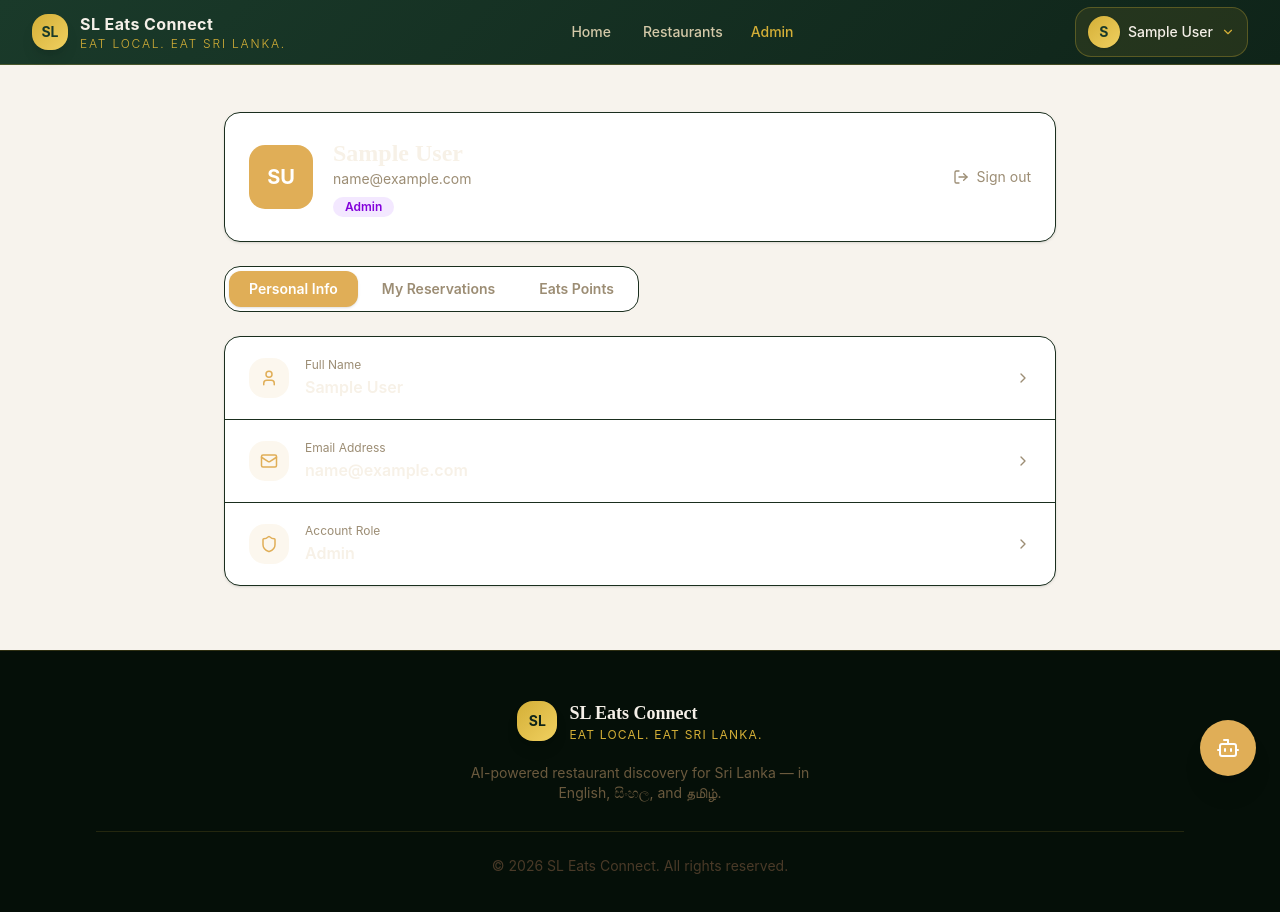
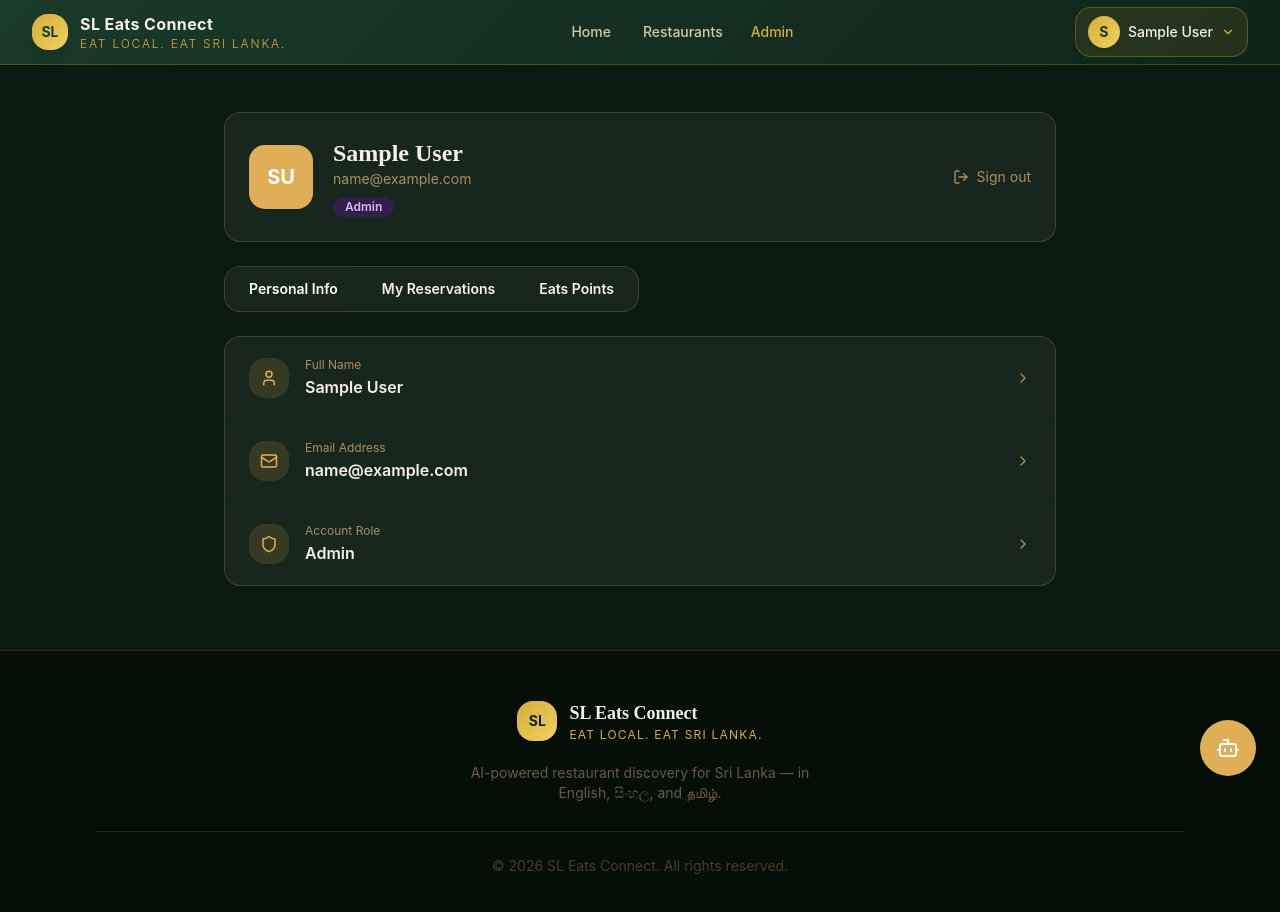
Before and after one commit to DewniV/Sri-Lanka-Eats-Connect, a Next.js app in the folder frontend/: page /profile in a window 1280 px wide. Shown: the top 912 px of the page. Built offline with nearby package versions, Linux system fonts and the light colour scheme; sample sign-in values are in the browser's storage.

Commit message:
profile page UI fix

```diff
--- a/frontend/app/profile/page.tsx
+++ b/frontend/app/profile/page.tsx
@@ -35,15 +35,15 @@ interface PointsTransaction {
 }
 
 const STATUS_STYLES: Record<string, string> = {
-  confirmed: 'bg-green-100 text-green-700',
-  pending: 'bg-amber-100 text-amber-700',
-  cancelled: 'bg-red-100 text-red-600',
+  confirmed: 'text-green-400 font-semibold',
+  pending: 'text-amber-400 font-semibold',
+  cancelled: 'text-red-400 font-semibold',
 };
 
 function getTier(balance: number) {
-  if (balance >= 1000) return { name: 'VIP', color: 'text-purple-600', bg: 'bg-purple-100', next: null, progress: 100 };
-  if (balance >= 500)  return { name: 'Regular', color: 'text-primary', bg: 'bg-primary/10', next: 1000, progress: Math.round(((balance - 500) / 500) * 100) };
-  return { name: 'Foodie', color: 'text-amber-600', bg: 'bg-amber-100', next: 500, progress: Math.round((balance / 500) * 100) };
+  if (balance >= 1000) return { name: 'VIP', color: 'text-purple-600', bg: 'bg-purple-900/30', next: null, progress: 100 };
+  if (balance >= 500)  return { name: 'Regular', color: 'text-primary', bg: 'bg-primary/20', next: 1000, progress: Math.round(((balance - 500) / 500) * 100) };
+  return { name: 'Foodie', color: 'text-amber-600', bg: 'bg-amber-900/30', next: 500, progress: Math.round((balance / 500) * 100) };
 }
 
 export default function ProfilePage() {
@@ -124,7 +124,7 @@ export default function ProfilePage() {
 
   if (!user) {
     return (
-      <div className="min-h-screen bg-background flex items-center justify-center">
+      <div className="min-h-screen flex items-center justify-center" style={{ background: '#0a1a10' }}>
         <div className="w-8 h-8 border-4 border-primary border-t-transparent rounded-full animate-spin" />
       </div>
     );
@@ -142,39 +142,39 @@ export default function ProfilePage() {
   ];
 
   return (
-    <main className="min-h-screen" style={{ background: '#f7f3ed' }}>
+    <main className="min-h-screen" style={{ background: '#0a1a10' }}>
       <Navigation />
 
       <div className="max-w-4xl mx-auto px-4 sm:px-6 lg:px-8 pt-28 pb-16">
         {/* Profile Header Card */}
-        <div className="bg-white rounded-2xl border border-border shadow-sm p-6 mb-6 flex flex-col sm:flex-row items-start sm:items-center gap-5">
+        <div className="rounded-2xl p-6 mb-6 flex flex-col sm:flex-row items-start sm:items-center gap-5" style={{ background: "rgba(255,255,255,0.06)", border: "1px solid rgba(212,175,55,0.2)" }}>
           <div className="w-16 h-16 rounded-2xl bg-primary flex items-center justify-center text-white text-xl font-bold flex-shrink-0">
             {initials}
           </div>
           <div className="flex-1">
-            <h1 className="text-2xl font-bold text-foreground">{user.name}</h1>
-            <p className="text-muted-foreground text-sm">{user.email}</p>
+            <h1 className="text-2xl font-bold" style={{ color: "#f5f0e8" }}>{user.name}</h1>
+            <p className="text-sm" style={{ color: "#a89060" }}>{user.email}</p>
             <span className={`inline-block mt-2 px-3 py-0.5 rounded-full text-xs font-semibold capitalize ${
-              user.role === 'vendor' ? 'bg-blue-100 text-blue-700' :
-              user.role === 'admin'  ? 'bg-purple-100 text-purple-700' :
-              'bg-primary/10 text-primary'
+              user.role === 'vendor' ? 'bg-blue-900/40 text-blue-300' :
+              user.role === 'admin'  ? 'bg-purple-900/40 text-purple-300' :
+              'bg-primary/20 text-amber-300'
             }`}>
               {user.role}
             </span>
           </div>
-          <button onClick={handleLogout} className="flex items-center gap-2 text-sm text-muted-foreground hover:text-destructive transition-colors">
+          <button onClick={handleLogout} className="flex items-center gap-2 text-sm transition-colors hover:opacity-70" style={{ color: "#a89060" }}>
             <LogOut size={16} /> Sign out
           </button>
         </div>
 
         {/* Tabs */}
-        <div className="flex gap-1 bg-white border border-border rounded-xl p-1 mb-6 w-fit">
+        <div className="flex gap-1 rounded-xl p-1 mb-6 w-fit" style={{ background: "rgba(255,255,255,0.06)", border: "1px solid rgba(212,175,55,0.2)" }}>
           {tabs.map((tab) => (
             <button
               key={tab.id}
               onClick={() => setActiveTab(tab.id)}
               className={`px-5 py-2 rounded-lg text-sm font-semibold capitalize transition-all ${
-                activeTab === tab.id ? 'bg-primary text-white shadow-sm' : 'text-muted-foreground hover:text-foreground'
+                activeTab === tab.id ? 'text-white shadow-sm' : 'hover:opacity-80'
               }`}
             >
               {tab.label}
@@ -184,21 +184,21 @@ export default function ProfilePage() {
 
         {/* Tab: Personal Info */}
         {activeTab === 'info' && (
-          <div className="bg-white rounded-2xl border border-border shadow-sm divide-y divide-border">
+          <div className="rounded-2xl divide-y" style={{ background: "rgba(255,255,255,0.06)", border: "1px solid rgba(212,175,55,0.2)", borderColor: "rgba(212,175,55,0.2)" }}>
             {[
               { icon: User,   label: 'Full Name',     value: user.name },
               { icon: Mail,   label: 'Email Address', value: user.email },
               { icon: Shield, label: 'Account Role',  value: user.role.charAt(0).toUpperCase() + user.role.slice(1) },
             ].map(({ icon: Icon, label, value }) => (
               <div key={label} className="flex items-center gap-4 px-6 py-5">
-                <div className="w-10 h-10 rounded-xl bg-primary/10 flex items-center justify-center flex-shrink-0">
+                <div className="w-10 h-10 rounded-xl flex items-center justify-center flex-shrink-0" style={{ background: "rgba(212,175,55,0.15)" }}>
                   <Icon size={18} className="text-primary" />
                 </div>
                 <div className="flex-1">
-                  <div className="text-xs text-muted-foreground mb-0.5">{label}</div>
-                  <div className="font-semibold text-foreground">{value}</div>
+                  <div className="text-xs mb-0.5" style={{ color: "#a89060" }}>{label}</div>
+                  <div className="font-semibold" style={{ color: "#f5f0e8" }}>{value}</div>
                 </div>
-                <ChevronRight size={16} className="text-muted-foreground" />
+                <ChevronRight size={16} className="" style={{ color: "#a89060" }} />
               </div>
             ))}
 
@@ -281,7 +281,7 @@ export default function ProfilePage() {
             ) : (
               <>
                 {/* Balance card */}
-                <div className="bg-white rounded-2xl border border-border shadow-sm p-6">
+                <div className="rounded-2xl p-6" style={{ background: "rgba(255,255,255,0.06)", border: "1px solid rgba(212,175,55,0.2)" }}>
                   <div className="flex items-center justify-between mb-4">
                     <div>
                       <p className="text-xs text-muted-foreground font-semibold uppercase tracking-widest mb-1">Your Balance</p>
@@ -309,31 +309,31 @@ export default function ProfilePage() {
 
                   <div className="mt-4 grid grid-cols-3 gap-3 text-center text-xs">
                     {[
-                      { tier: 'Foodie', range: '0 – 499 pts', color: 'text-amber-600', bg: 'bg-amber-50' },
-                      { tier: 'Regular', range: '500 – 999 pts', color: 'text-primary', bg: 'bg-primary/5' },
-                      { tier: 'VIP', range: '1,000+ pts', color: 'text-purple-600', bg: 'bg-purple-50' },
+                      { tier: 'Foodie', range: '0 – 499 pts', color: 'text-amber-600', bg: 'bg-amber-900/30' },
+                      { tier: 'Regular', range: '500 – 999 pts', color: 'text-primary', bg: 'bg-primary/20' },
+                      { tier: 'VIP', range: '1,000+ pts', color: 'text-purple-600', bg: 'bg-purple-900/30' },
                     ].map(t => (
                       <div key={t.tier} className={`rounded-xl p-2 ${t.bg}`}>
                         <div className={`font-bold ${t.color}`}>{t.tier}</div>
-                        <div className="text-muted-foreground">{t.range}</div>
+                        <div className="" style={{ color: "#a89060" }}>{t.range}</div>
                       </div>
                     ))}
                   </div>
-                  <p className="text-xs text-muted-foreground mt-3">Points expire 12 months after they are earned.</p>
+                  <p className="text-xs mt-3" style={{ color: "#a89060" }}>Points expire 12 months after they are earned.</p>
                 </div>
 
                 {/* Redeem card */}
-                <div className="bg-white rounded-2xl border border-border shadow-sm p-6">
+                <div className="rounded-2xl p-6" style={{ background: "rgba(255,255,255,0.06)", border: "1px solid rgba(212,175,55,0.2)" }}>
                   <div className="flex items-start gap-4">
-                    <div className="w-12 h-12 rounded-xl bg-primary/10 flex items-center justify-center flex-shrink-0">
+                    <div className="w-12 h-12 rounded-xl flex items-center justify-center flex-shrink-0" style={{ background: "rgba(212,175,55,0.15)" }}>
                       <Gift size={22} className="text-primary" />
                     </div>
                     <div className="flex-1">
-                      <h3 className="font-bold text-foreground mb-1">Redeem for Dining Discount</h3>
-                      <p className="text-sm text-muted-foreground mb-4">Use 500 points to get a discount code for your next visit at any partner restaurant.</p>
+                      <h3 className="font-bold mb-1" style={{ color: "#f5f0e8" }}>Redeem for Dining Discount</h3>
+                      <p className="text-sm mb-4" style={{ color: "#a89060" }}>Use 500 points to get a discount code for your next visit at any partner restaurant.</p>
 
                       {discountCode ? (
-                        <div className="bg-green-50 border border-green-200 rounded-xl px-5 py-4 text-center">
+                        <div className="rounded-xl px-5 py-4 text-center" style={{ background: "rgba(34,197,94,0.1)", border: "1px solid rgba(34,197,94,0.3)" }}>
                           <p className="text-xs text-green-600 font-semibold uppercase tracking-widest mb-1">Your Discount Code</p>
                           <p className="text-2xl font-black text-green-700 tracking-widest">{discountCode}</p>
                           <p className="text-xs text-green-600 mt-1">Show this to the restaurant when you arrive</p>
@@ -350,7 +350,7 @@ export default function ProfilePage() {
                             Redeem 500 Points
                           </button>
                           {pointsBalance < 500 && (
-                            <p className="text-xs text-muted-foreground mt-2">You need {500 - pointsBalance} more points to redeem.</p>
+                            <p className="text-xs mt-2" style={{ color: "#a89060" }}>You need {500 - pointsBalance} more points to redeem.</p>
                           )}
                         </>
                       )}
@@ -359,23 +359,23 @@ export default function ProfilePage() {
                 </div>
 
                 {/* Transaction history */}
-                <div className="bg-white rounded-2xl border border-border shadow-sm p-6">
-                  <h3 className="font-bold text-foreground mb-4">Points History</h3>
+                <div className="rounded-2xl p-6" style={{ background: "rgba(255,255,255,0.06)", border: "1px solid rgba(212,175,55,0.2)" }}>
+                  <h3 className="font-bold mb-4" style={{ color: "#f5f0e8" }}>Points History</h3>
                   {transactions.length === 0 ? (
-                    <p className="text-sm text-muted-foreground text-center py-6">No transactions yet. Make a reservation to earn your first points!</p>
+                    <p className="text-sm text-center py-6" style={{ color: "#a89060" }}>No transactions yet. Make a reservation to earn your first points!</p>
                   ) : (
                     <div className="space-y-3">
                       {transactions.map((t) => (
                         <div key={t._id} className="flex items-center gap-3">
-                          <div className={`w-9 h-9 rounded-xl flex items-center justify-center flex-shrink-0 ${t.type === 'earn' ? 'bg-green-50' : 'bg-red-50'}`}>
+                          <div className={`w-9 h-9 rounded-xl flex items-center justify-center flex-shrink-0 ${t.type === 'earn' ? 'bg-green-900/30' : 'bg-red-900/30'}`}>
                             {t.type === 'earn'
                               ? <ArrowDownCircle size={18} className="text-green-600" />
                               : <ArrowUpCircle size={18} className="text-red-500" />
                             }
                           </div>
                           <div className="flex-1">
-                            <p className="text-sm font-semibold text-foreground">{t.description}</p>
-                            <p className="text-xs text-muted-foreground">{new Date(t.createdAt).toLocaleDateString('en-LK', { dateStyle: 'medium' })}</p>
+                            <p className="text-sm font-semibold" style={{ color: "#f5f0e8" }}>{t.description}</p>
+                            <p className="text-xs" style={{ color: "#a89060" }}>{new Date(t.createdAt).toLocaleDateString('en-LK', { dateStyle: 'medium' })}</p>
                           </div>
                           <span className={`text-sm font-bold ${t.type === 'earn' ? 'text-green-600' : 'text-red-500'}`}>
                             {t.type === 'earn' ? '+' : '-'}{t.points} pts
```
